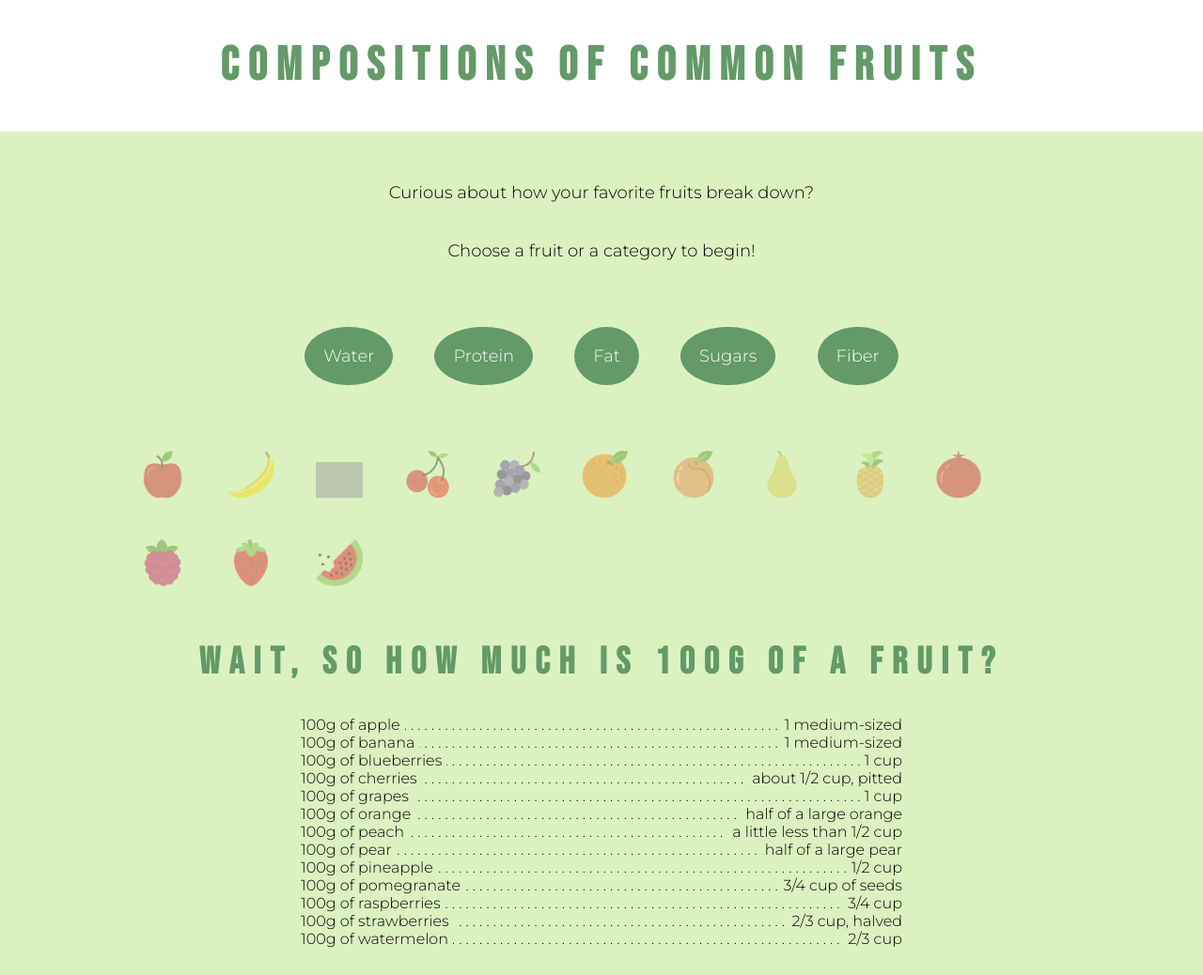
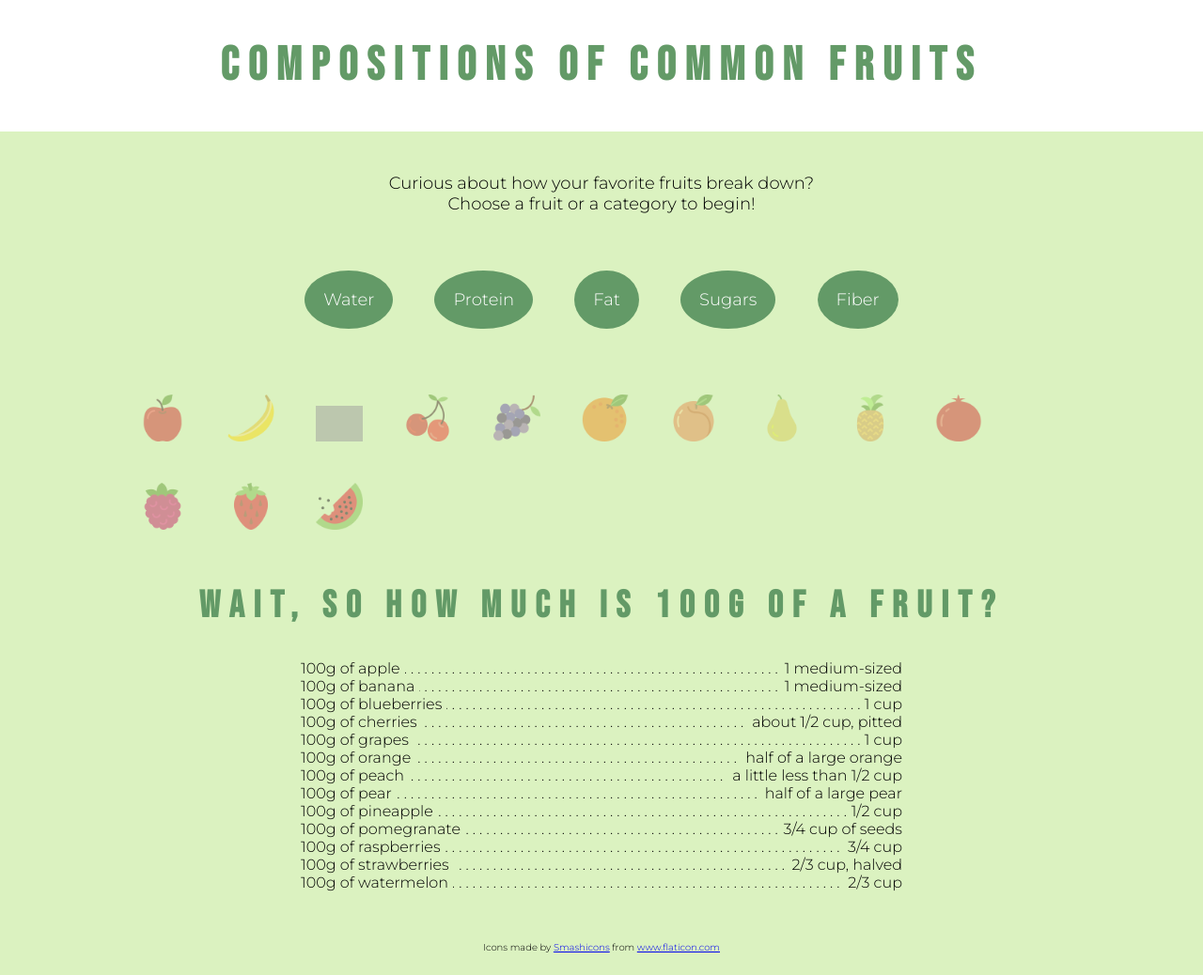
Before and after one commit to megandouli/FruitDataViz, a plain HTML site: page index.html in a window 1280 px wide. Shown: the top 1038 px of the page at 94% size. Drawn offline with nearby package versions, Linux system fonts and the light colour scheme; grey boxes are pictures that could not be loaded.

Commit message:
fixed minor styling

```diff
--- a/index.html
+++ b/index.html
@@ -11,8 +11,7 @@
 
 <body>
     <h1>Compositions Of Common Fruits</h1>
-    <p>Curious about how your favorite fruits break down?</p>
-    <p>Choose a fruit or a category to begin!</p>
+    <p>Curious about how your favorite fruits break down?<br>Choose a fruit or a category to begin!</p>
 
     <div class='buttons'>
         <button class="round-button">Water</button>
--- a/style.css
+++ b/style.css
@@ -35,7 +35,7 @@ p {
   margin: auto;
   font-size: 18px;
   text-align: center;
-  padding: 20px;
+  padding: 10px;
 }
 
 .buttons {
@@ -115,13 +115,7 @@ ul li:before {
   float: left;
   width: 0;
   white-space: nowrap;
-  content:
-  ". . . . . . . . . . . . . . . . . . . . "
-  ". . . . . . . . . . . . . . . . . . . . "
-  ". . . . . . . . . . . . . . . . . . . . "
-  ". . . . . . . . . . . . . . . . . . . . "
-  ". . . . . . . . . . . . . . . . . . . . "
-  ". . . . . . . . . . . . . . . . . . . . "
+  content: ". . . . . . . . . . . . . . . . . . . . " ". . . . . . . . . . . . . . . . . . . . " ". . . . . . . . . . . . . . . . . . . . " ". . . . . . . . . . . . . . . . . . . . " ". . . . . . . . . . . . . . . . . . . . " ". . . . . . . . . . . . . . . . . . . . "
 }
 
 ul span:first-child {
```
